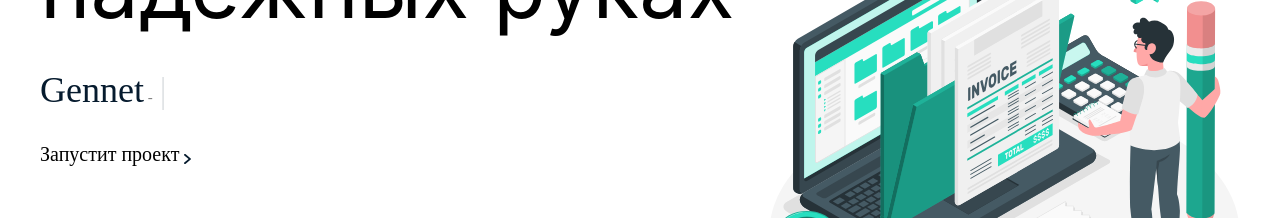
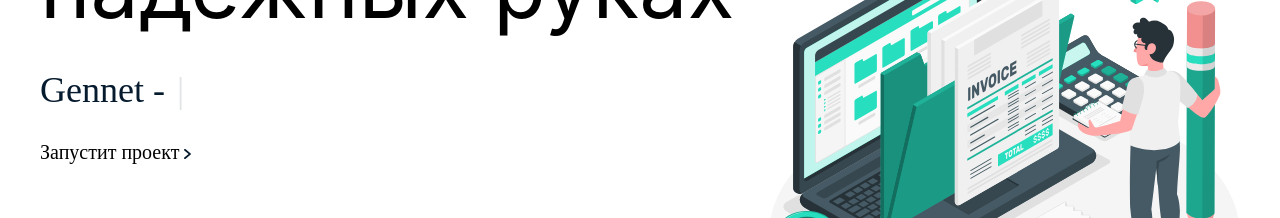
Before and after one commit to mangasarya9/gennet, a React (Vite) app: page / in a window 1280 px wide. Shown: the part 319-537 px from the top of the page. Built offline with nearby package versions, Linux system fonts and the light colour scheme; no server answers.

Commit message:
spany dzeci

```diff
--- a/src/assets/components/footer/Footer.scss
+++ b/src/assets/components/footer/Footer.scss
@@ -21,11 +21,6 @@
 		gap: 20px;
 	}
 }
-span{
-	color: grey;
-	font-size: 15px;
-	margin-top: 10px;
-}
 @media (max-width: 520px) {
 	.footer-inner {
 		text-align: center;
```
